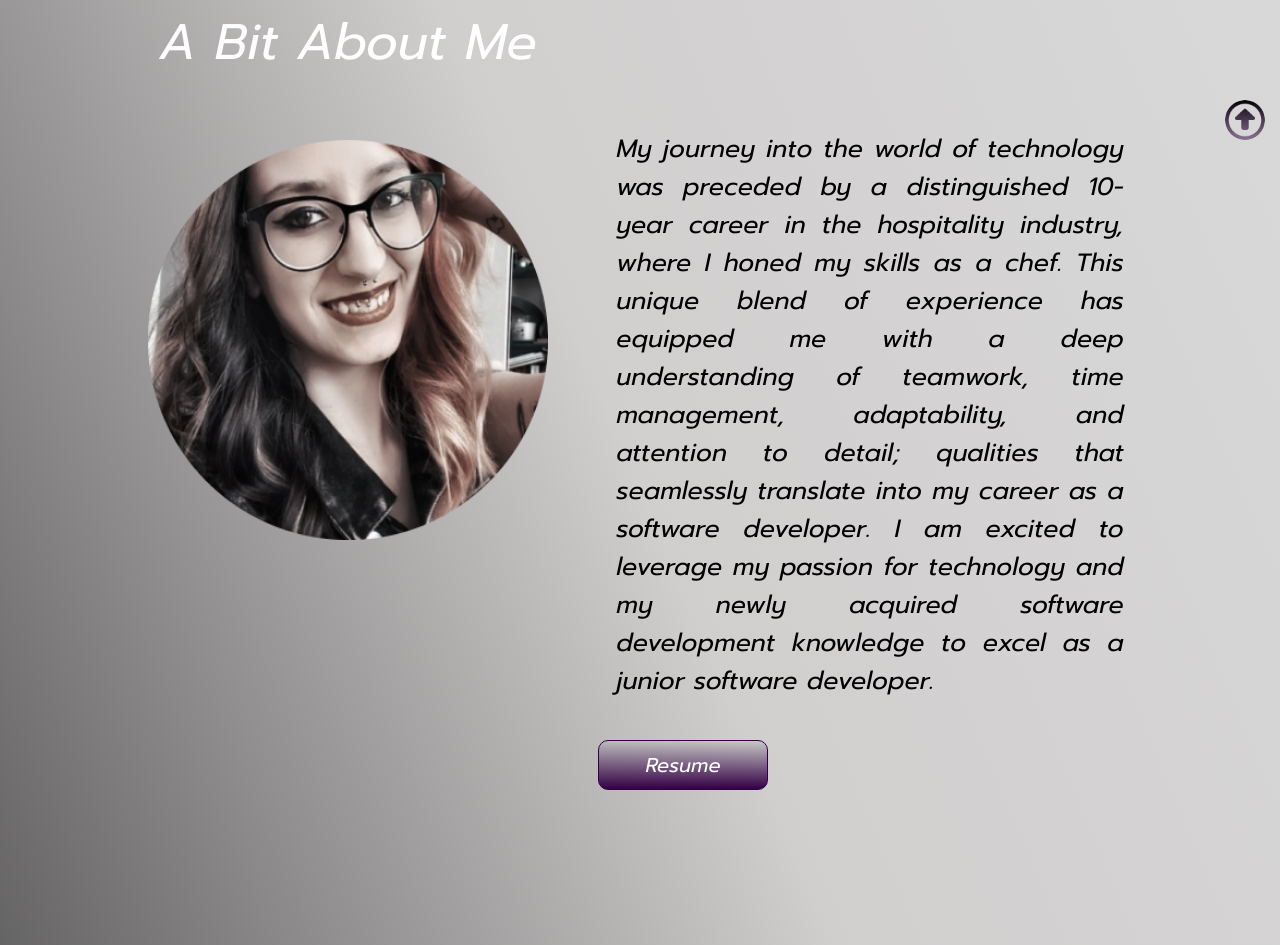
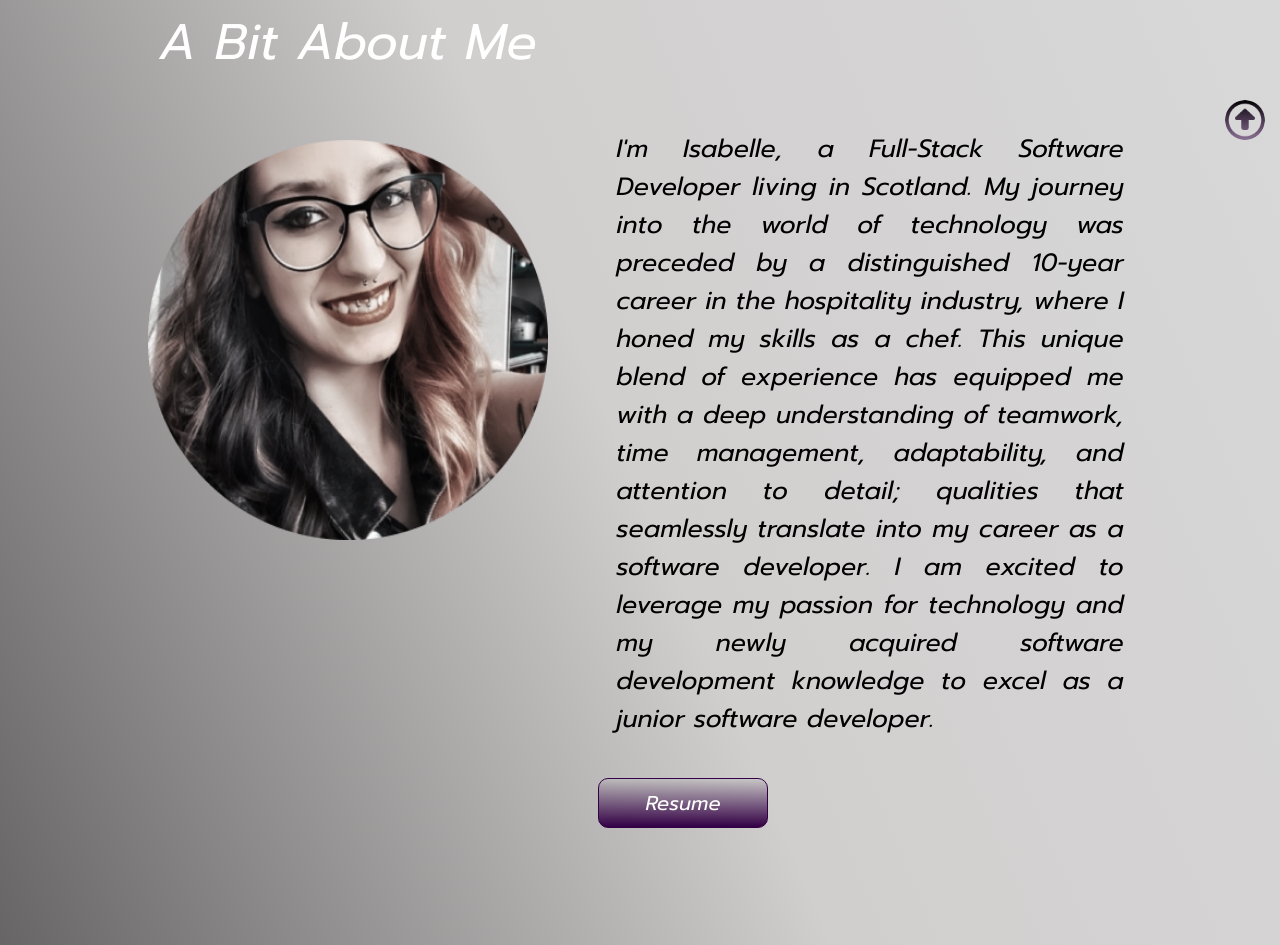
Before and after one commit to Shylan21/Isabelle-Portfolio, a React (Create React App) app: page / in a window 1280 px wide. Shown: the part 580-1525 px from the top of the page. Built offline with nearby package versions, Linux system fonts and the light colour scheme.

Commit message:
Added line in AboutMe section

```diff
--- a/src/components/AboutMe/AboutMe.js
+++ b/src/components/AboutMe/AboutMe.js
@@ -12,14 +12,15 @@ const AboutMe = () => {
 				<img className="about-me-image" src={profilePic} alt="" />
 				<p className="about-me-text">
 					{' '}
-					My journey into the world of technology was preceded by a
-					distinguished 10-year career in the hospitality industry, where I
-					honed my skills as a chef. This unique blend of experience has
-					equipped me with a deep understanding of teamwork, time management,
-					adaptability, and attention to detail; qualities that seamlessly
-					translate into my career as a software developer. I am excited to
-					leverage my passion for technology and my newly acquired software
-					development knowledge to excel as a junior software developer.
+					I'm Isabelle, a Full-Stack Software Developer living in Scotland.
+					My journey into the world of technology was preceded by a distinguished
+					10-year career in the hospitality industry, where I honed my skills as
+					a chef. This unique blend of experience has equipped me with a deep
+					understanding of teamwork, time management, adaptability, and
+					attention to detail; qualities that seamlessly translate into my
+					career as a software developer. I am excited to leverage my passion
+					for technology and my newly acquired software development knowledge to
+					excel as a junior software developer.
 				</p>
 				<button className="resume-button" onClick={() => navigate('/resume')}>
 					Resume
```
